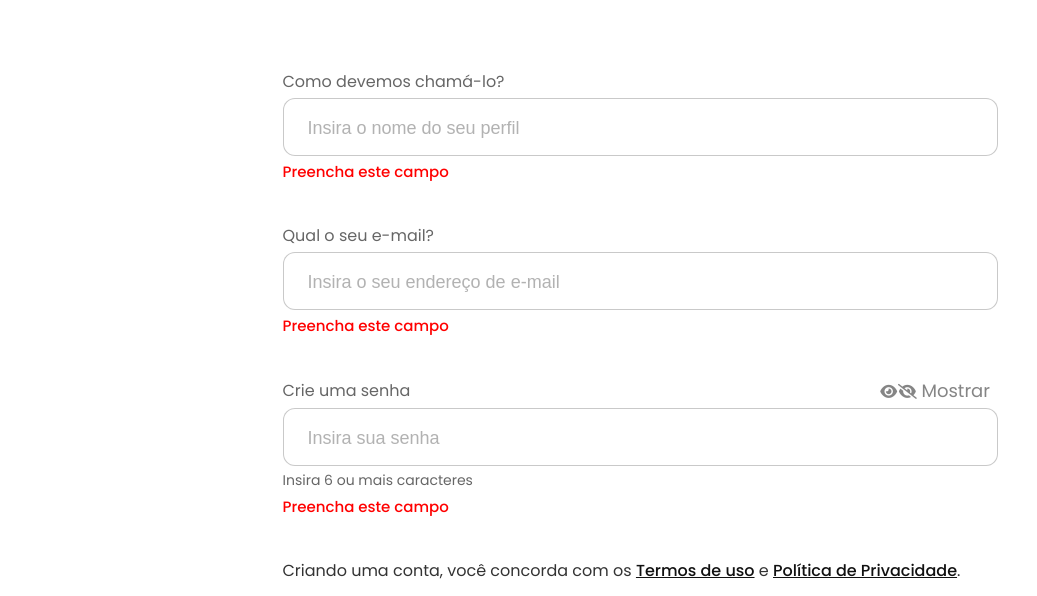
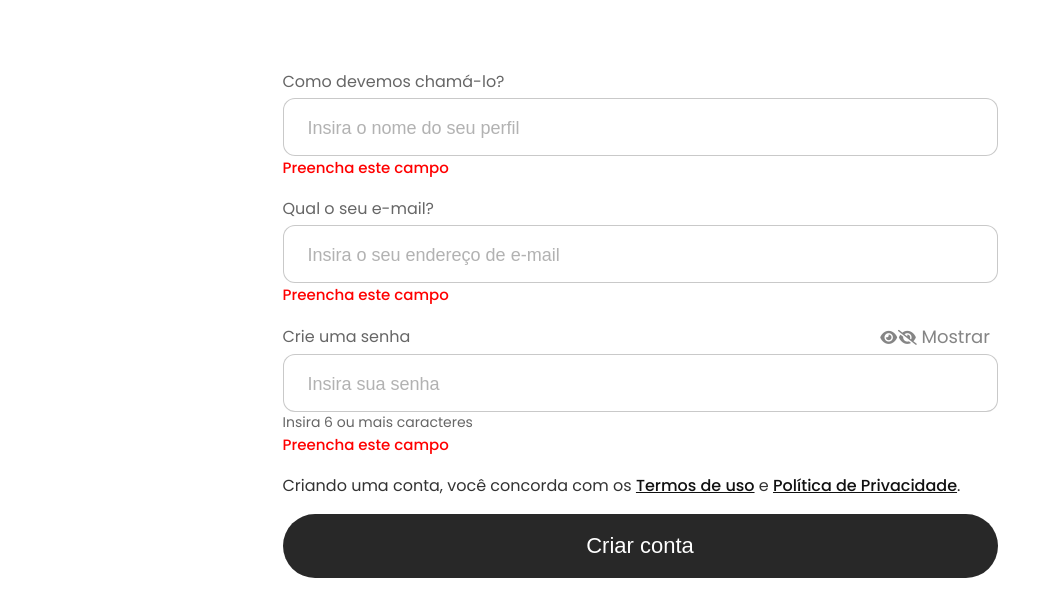
Before and after one commit to GabrielCenteioFreitas/Sign-Up-Page, a plain HTML site: page index.html in a window 1280 px wide. Both pictures are taken after a click on the button "Criar conta". Shown: the part 100-696 px from the top of the page, without its empty margins (0-1037 px from the left). Drawn offline with Linux system fonts and the light colour scheme; files whose address does not match are found by name.

Commit message:
fix bugs in the error messages

```diff
--- a/index.html
+++ b/index.html
@@ -24,18 +24,18 @@
 
         <div id="main-content">
             <form id="forms">
-                <div id="name-div">
+                <div class= "inputs-divs" id="name-div">
                     <label class="labels" for="name">Como devemos chamá-lo?</label>
                     <input class="inputs" type="text" id="name" placeholder="Insira o nome do seu perfil">
                     <span class="error-message" id="name-error-preencha">Preencha este campo</span>
                 </div>
-                <div id="email-div">
+                <div class= "inputs-divs" id="email-div">
                     <label class="labels" for="email">Qual o seu e-mail?</label>
                     <input class="inputs" type="text" id="email" placeholder="Insira o seu endereço de e-mail" maxlength="100">
                     <span class="error-message" id="email-error-preencha">Preencha este campo</span>
                     <span class="error-message" id="email-error-@"></span>
                 </div>
-                <div id="password-div">
+                <div class= "inputs-divs" id="password-div">
                     <div id="password-label-toggle">
                         <label class="labels" for="password">Crie uma senha</label>
                         <div id="password-toggle-button" onclick="togglePasswordVisibiliy()">
@@ -47,7 +47,6 @@
                     <input class="inputs" type="password" id="password" placeholder="Insira sua senha" maxlength="50">
                     <span id="password-requirements">Insira 6 ou mais caracteres</span>
                     <span class="error-message" id="password-error-preencha">Preencha este campo</span>
-                    <span class="error-message" id="password-error-minimo">Insira 6 ou mais caracteres</span>
                 </div>
                 <div id="terms">
                     Criando uma conta, você concorda com os <a class="terms-links" href="">Termos de uso</a> e <a class="terms-links" href="">Política de Privacidade</a>.
--- a/script.js
+++ b/script.js
@@ -24,43 +24,56 @@ function validarFormulario() {
   var email_error_invalid = document.getElementById("email-error-@");
   var password = document.getElementById("password").value;
   var password_error_preencha = document.getElementById("password-error-preencha");
-  var password_error_minimo = document.getElementById("password-error-minimo");
   var password_requirements = document.getElementById("password-requirements");
+  var name_div = document.getElementById("name-div");
+  var email_div = document.getElementById("email-div");
+  var password_div = document.getElementById("password-div");
 
   var return_false = 0
 
   if (name === "") {
     name_error_preencha.style.display = "block";
+    name_div.style.marginBottom = `${4-(name_error_preencha.clientHeight)/10}rem`;
     return_false += 1;
   }else {
     name_error_preencha.style.display = "none";
+    name_div.style.marginBottom = "4rem";
   }
 
   if (email === "") {
     email_error_preencha.style.display = "block";
+    email_div.style.marginBottom = `${4-(email_error_preencha.clientHeight)/10}rem`;
     return_false += 1;
   }else if (!/@/.test(email)) {
     email_error_invalid.textContent = `Inclua um "@" no endereço de e-mail. "${email}" está com um "@" faltando`;
     email_error_invalid.style.display = "block";
     email_error_preencha.style.display = "none";
+    email_div.style.marginBottom = `${4-(email_error_invalid.clientHeight)/10}rem`;
     return_false += 1;
   }else {
     email_error_preencha.style.display = "none";
     email_error_invalid.style.display = "none";
+    email_div.style.marginBottom = "4rem";
   }
 
   if (password === "") {
     password_error_preencha.style.display = "block";
+    password_requirements.style.color = "#666666";
+    password_requirements.style.fontWeight = "400";
+    password_div.style.marginBottom = `${4-(password_error_preencha.clientHeight)/10}rem`;
     return_false += 1;
   }else if (password.length<6) {
     password_error_preencha.style.display = "none";
-    password_error_minimo.style.display = "block";
-    password_requirements.style.display = "none";
+    password_requirements.style.color = "red";
+    password_requirements.style.fontWeight = "500";
+    password_div.style.marginBottom = "4rem";
     return_false += 1;
   }else {
     password_error_preencha.style.display = "none";
-    password_error_minimo.style.display = "none";
     password_requirements.style.display = "block";
+    password_requirements.style.color = "#666666";
+    password_requirements.style.fontWeight = "400";
+    password_div.style.marginBottom = "4rem";
   }
 
   if (return_false > 0) {
--- a/style.css
+++ b/style.css
@@ -13,8 +13,8 @@ body {
     font-family: 'Poppins', sans-serif;
     background-color: #FFFFFF;
 
-    /* display: grid;
-    justify-content: center; */
+    display: grid;
+    justify-content: center;
     width: 100vw;
 }
 
@@ -32,12 +32,11 @@ body {
 #content {
     width: 71.5rem;
 
-    margin: 2.4rem auto 0;
+    margin: 2.4rem;
 }
 
 #header {
     margin-bottom: 7.2rem;
-    /* width: 100%; */
 
     display: grid;
     justify-content: center;
@@ -80,18 +79,21 @@ body {
     border-radius: 1.2rem;
     border: 1px solid rgba(102, 102, 102, 0.35);
     color: #111111;
+
+    margin-top: .4rem;
 }
 #forms input:focus {
     outline: none;
     background-color:rgba(238, 236, 236, 0.878);
     border: 1px solid #111111;
 }
-#name-div, #email-div, #password-div {
+.inputs-divs {
     width: 100%;
     display: grid;
-    row-gap: 0.4rem;
 
     margin-bottom: 4rem;
+
+    /* border: 1px solid blue; */
 }
 #password-requirements {
     font-size: 1.4rem;
@@ -218,4 +220,6 @@ body {
     font-weight: 500;
     color: red;
     display: none;
+
+    /* border: 1px solid red; */
 }
```
